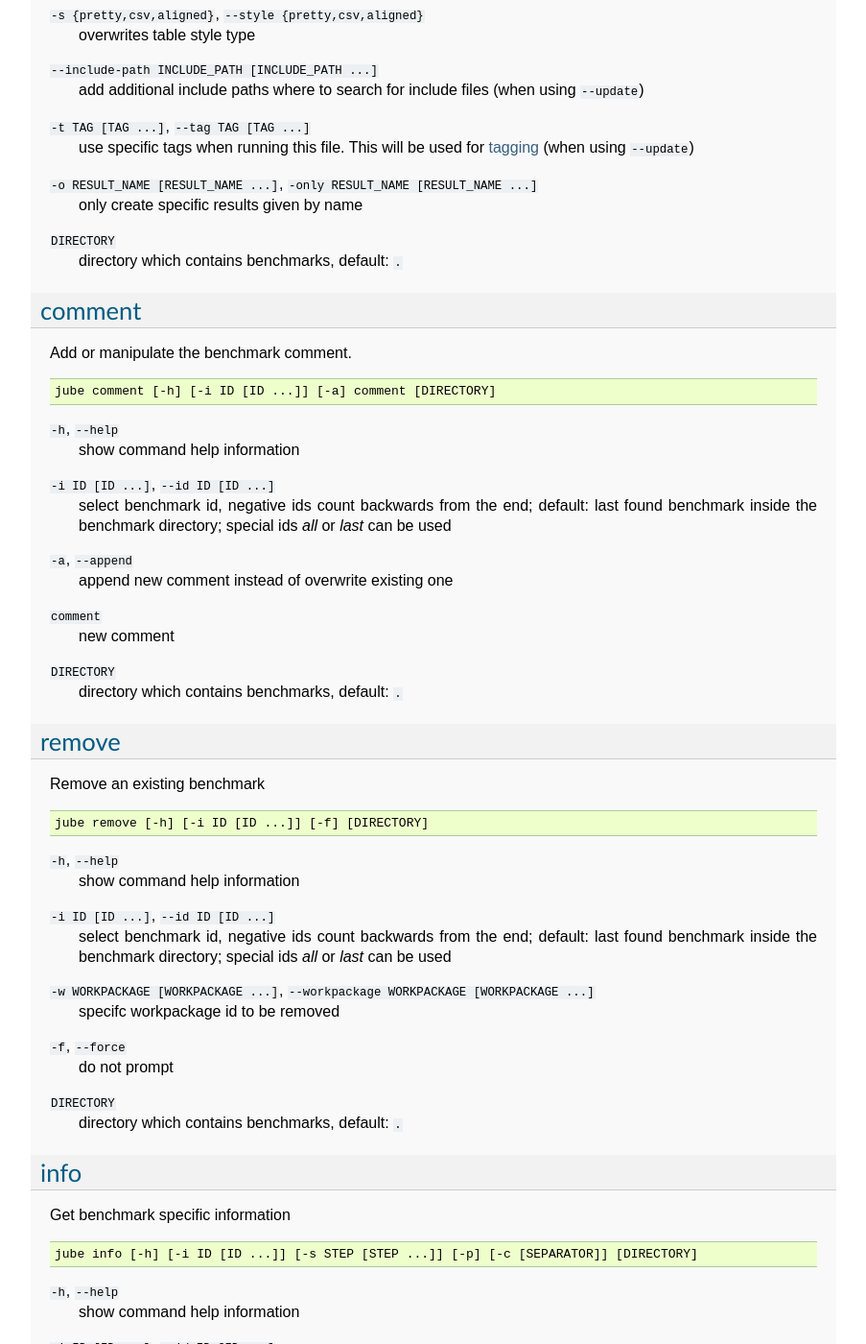
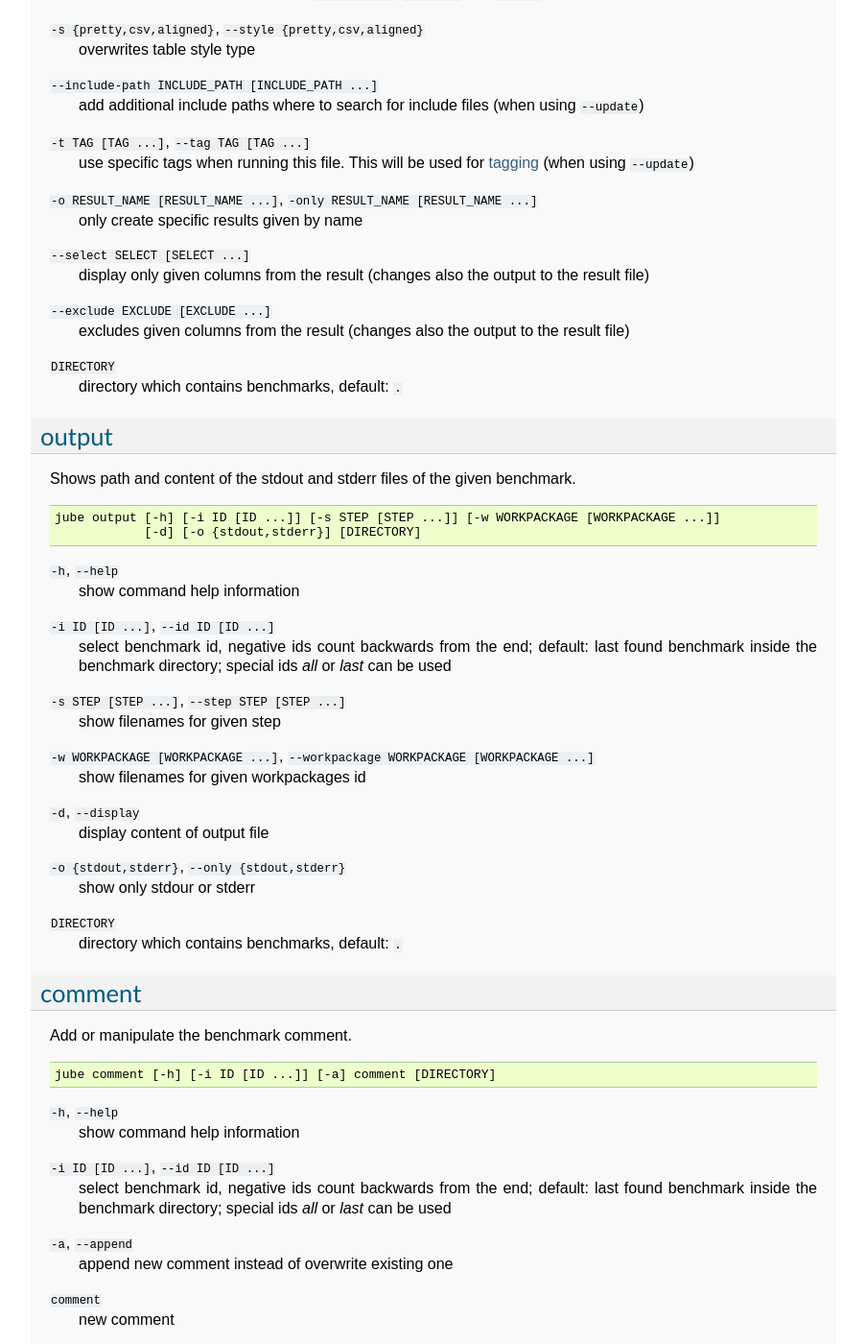
Before and after one commit to FZJ-JSC/JUBE, a Sphinx documentation site: the page built from docs/commandline.rst, in a window 1280 px wide and 1400 px high, scrolled down 3465 px. Shown: the whole window at 96% size, without its empty margins (198-1101 px from the left). Built offline with Sphinx 7.4.7, drawn with Linux system fonts in a browser that asks for light colours; some of the changed text lies outside the part shown.

Commit message:
Add the select- and exclude-option to result and the output-command to commandline docu

```diff
--- a/docs/commandline.rst
+++ b/docs/commandline.rst
@@ -200,7 +200,8 @@ Run the result creation.
 
    jube result [-h] [-i ID [ID ...]] [-a] [-r] [-u UPDATE_FILE] [-n NUM]
                [-s {pretty,csv,aligned}] [--include-path INCLUDE_PATH [INCLUDE_PATH ...]]
-               [-t TAG [TAG ...]] [-o RESULT_NAME [RESULT_NAME ...]] [DIRECTORY]
+               [-t TAG [TAG ...]] [-o RESULT_NAME [RESULT_NAME ...]]
+               [--select SELECT [SELECT ...]] [--exclude EXCLUDE [EXCLUDE ...]] [DIRECTORY]
 
 
 
@@ -234,8 +235,50 @@ Run the result creation.
 ``-o RESULT_NAME [RESULT_NAME ...]``, ``-only RESULT_NAME [RESULT_NAME ...]``
    only create specific results given by name
 
+``--select SELECT [SELECT ...]``
+   display only given columns from the result (changes also the output to the result file)
+
+``--exclude EXCLUDE [EXCLUDE ...]``
+   excludes given columns from the result (changes also the output to the result file)
+
 ``DIRECTORY``
    directory which contains benchmarks, default: ``.``
+
+.. index:: output
+
+output
+~~~~~~
+
+Shows path and content of the stdout and stderr files of the given benchmark.
+
+.. code-block:: none
+
+   jube output [-h] [-i ID [ID ...]] [-s STEP [STEP ...]] [-w WORKPACKAGE [WORKPACKAGE ...]]
+               [-d] [-o {stdout,stderr}] [DIRECTORY]
+
+
+
+``-h``, ``--help``
+   show command help information
+
+``-i ID [ID ...]``, ``--id ID [ID ...]``
+   |ID_DESCRIPTION|
+
+``-s STEP [STEP ...]``, ``--step STEP [STEP ...]``
+   show filenames for given step
+
+``-w WORKPACKAGE [WORKPACKAGE ...]``, ``--workpackage WORKPACKAGE [WORKPACKAGE ...]``
+   show filenames for given workpackages id
+
+``-d``, ``--display``
+   display content of output file
+
+``-o {stdout,stderr}``, ``--only {stdout,stderr}``
+   show only stdour or stderr
+
+``DIRECTORY``
+   directory which contains benchmarks, default: ``.``
+
 
 .. index:: comment
 
@@ -272,7 +315,7 @@ Remove an existing benchmark
 
 .. code-block:: none
 
-   jube remove [-h] [-i ID [ID ...]] [-f] [DIRECTORY]
+   jube remove [-h] [-i ID [ID ...]] [-w WORKPACKAGE [WORKPACKAGE ...]] [-f] [DIRECTORY]
 
 ``-h``, ``--help``
    show command help information
```
